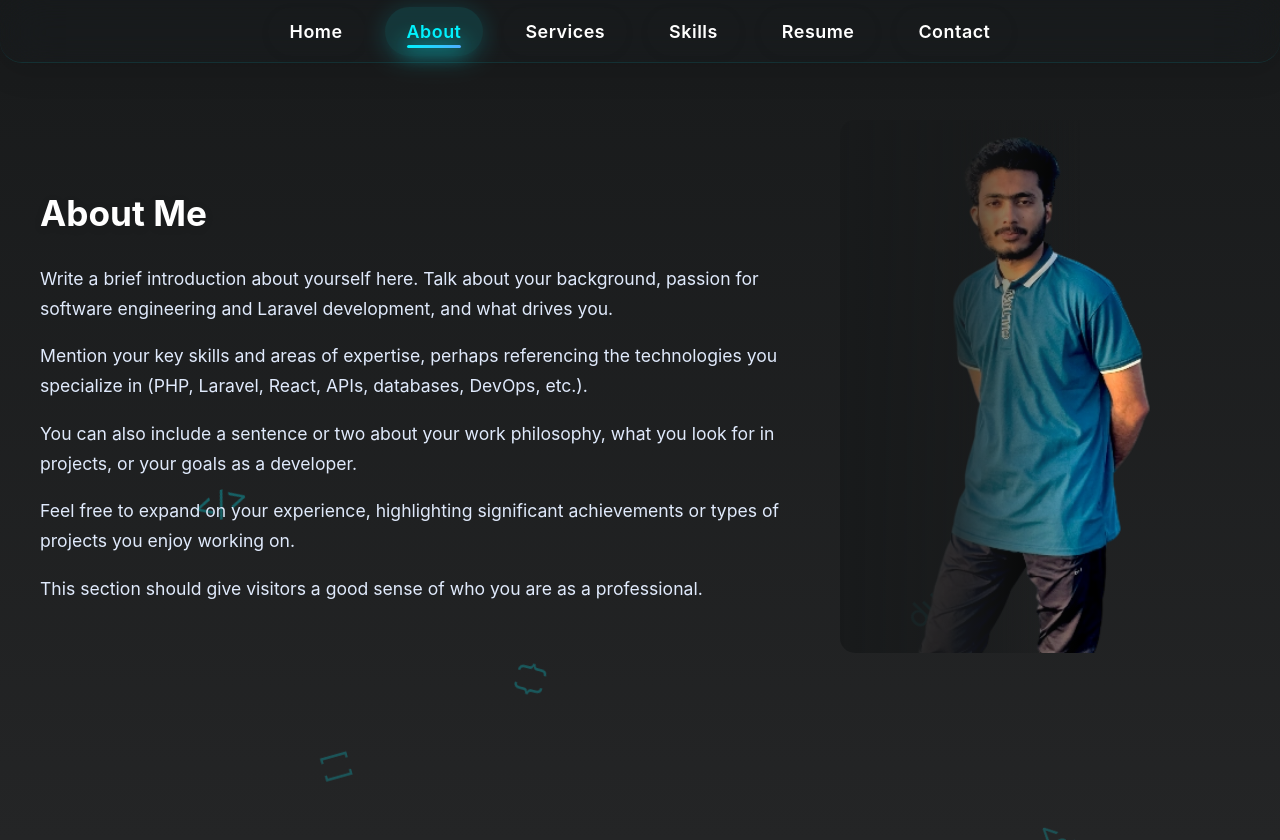
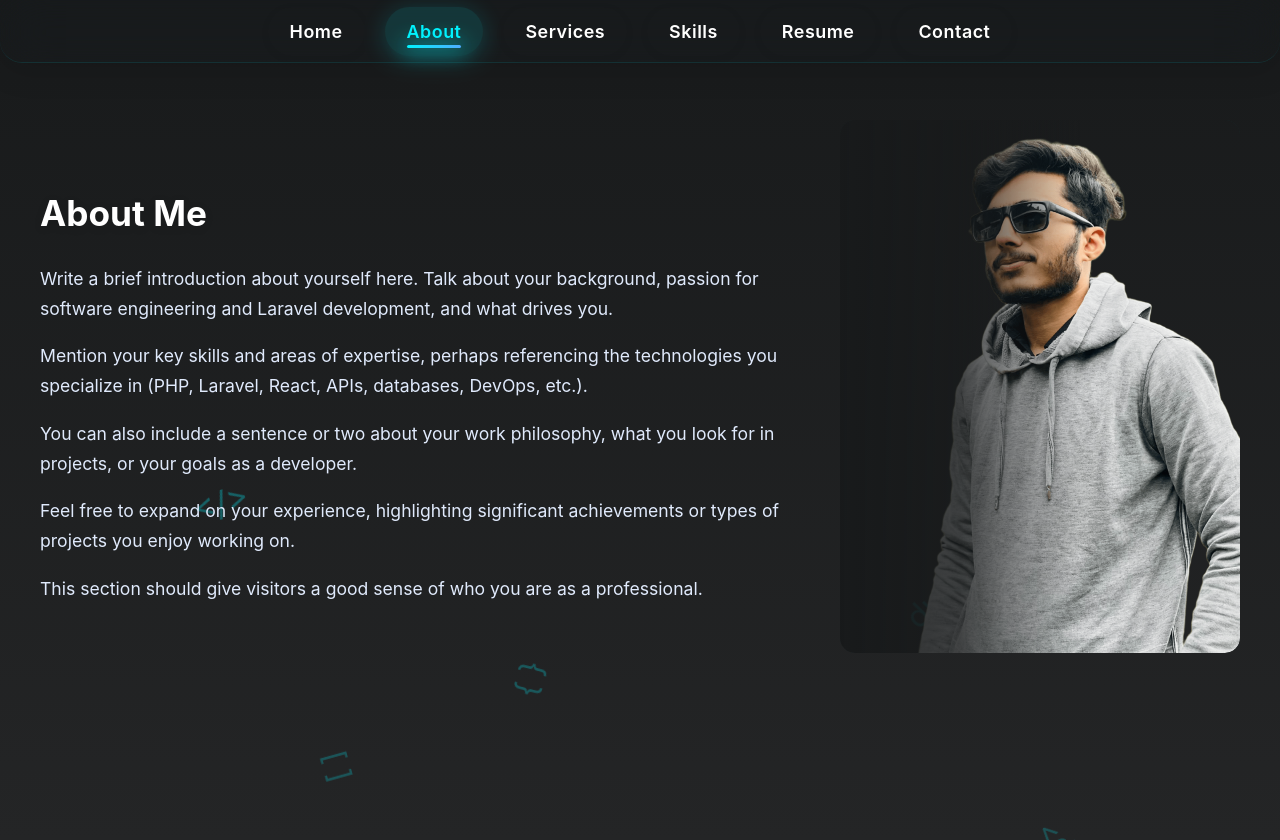
Before and after one commit to Noman0987/my-porfolio, a React (Create React App) app: page /about in a window 1280 px wide. Built offline with nearby package versions, Linux system fonts and the light colour scheme.

Commit message:
change image

```diff
--- a/src/pages/About.js
+++ b/src/pages/About.js
@@ -128,9 +128,8 @@ const StyledImage = styled.img`
   height: 100%;
   border-radius: 15px;
   box-shadow: 0 8px 24px rgba(0,0,0,0.2), 0 0 16px rgba(0,242,254,0.2);
-  object-fit: cover;
+  object-fit: contain;
   object-position: 50% 15%;
-  transform: scale(1.3);
   transition: transform 0.5s ease-in-out;
 
   @media (max-width: 900px) {
@@ -161,7 +160,7 @@ const About = () => (
         {/* Replace the src with the path to your image file */}
         {/* For example: src="/images/noman-ahmad.png" */}
         {/* Make sure to place your image in the `public/images` directory */}
-        <StyledImage src="/my-image.png" alt="Your Name" />
+        <StyledImage src="/myimage1.png" alt="Your Name" />
       </ImageContainer>
     </AboutContent>
   </AboutContainer>
```
Also changed, not shown: public/myimage1.png (added).
